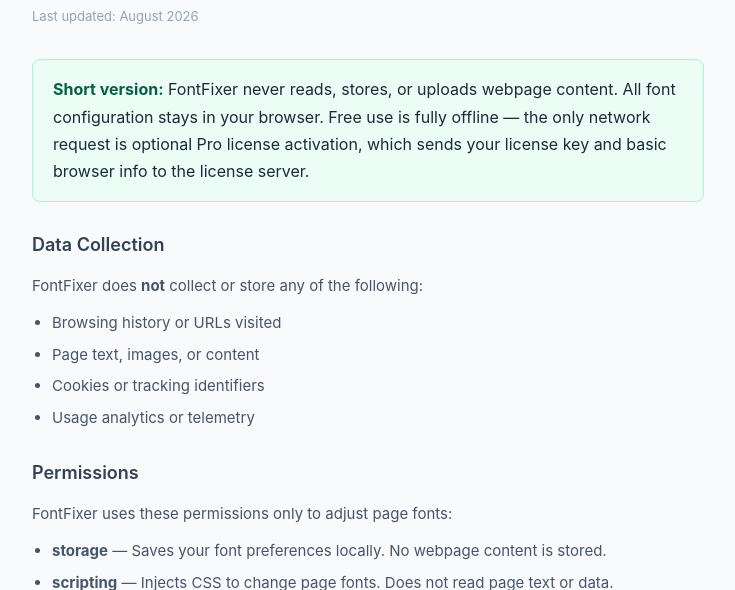
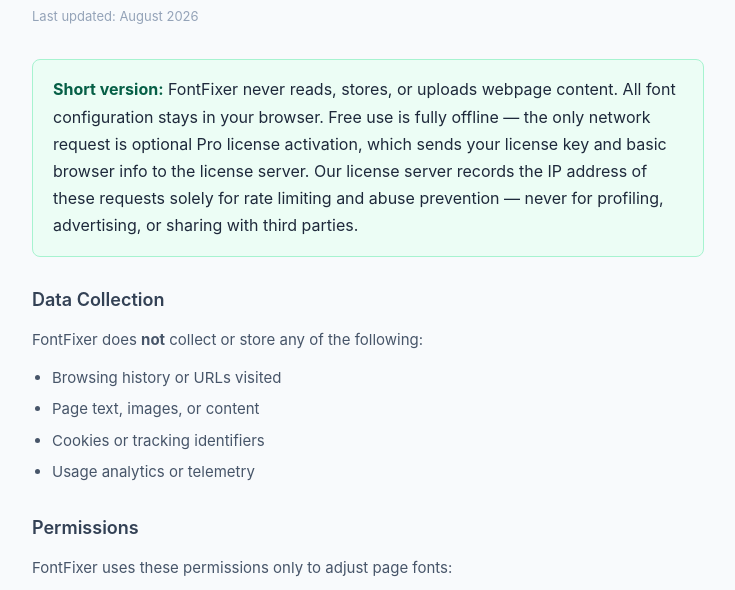
Before and after one commit to annmax1983/FontFixer, a plain HTML site: page privacy-policy.html in a window 1280 px wide. Shown: the part 140-730 px from the top of the page, without its empty margins (272-1007 px from the left). Drawn offline with Linux system fonts and the light colour scheme.

Commit message:
update privacy policy: license server IP logging

```diff
--- a/privacy-policy.html
+++ b/privacy-policy.html
@@ -79,11 +79,11 @@
 const I18N = {
   en: {
     title: '🔒 Privacy Policy', updated: 'Last updated: August 2026',
-    highlight: '<strong>Short version:</strong> FontFixer never reads, stores, or uploads webpage content. All font configuration stays in your browser. Free use is fully offline — the only network request is optional Pro license activation, which sends your license key and basic browser info to the license server.',
+    highlight: '<strong>Short version:</strong> FontFixer never reads, stores, or uploads webpage content. All font configuration stays in your browser. Free use is fully offline — the only network request is optional Pro license activation, which sends your license key and basic browser info to the license server. Our license server records the IP address of these requests solely for rate limiting and abuse prevention — never for profiling, advertising, or sharing with third parties.',
     h1: 'Data Collection', p1: 'FontFixer does <strong>not</strong> collect or store any of the following:', l1: ['Browsing history or URLs visited', 'Page text, images, or content', 'Cookies or tracking identifiers', 'Usage analytics or telemetry'],
     h2: 'Permissions', p2: 'FontFixer uses these permissions only to adjust page fonts:', l2: ['<strong>storage</strong> — Saves your font preferences locally. No webpage content is stored.', '<strong>scripting</strong> — Injects CSS to change page fonts. Does not read page text or data.', '<strong>activeTab</strong> — Only accesses the current tab when you interact with the extension.', '<strong>Host access</strong> — Lets saved styles be re-applied automatically on sites you have configured (Auto Apply). It never reads or uploads page content.'], p2note: 'Host access covers all sites so saved styles can be re-applied on any site you configure — it is never used to read or upload page content.',
     h3: 'Data Storage', p3: 'All settings are stored locally in your browser using <code>chrome.storage.local</code>. Data is deleted when you uninstall the extension.',
-    h4: 'License Activation & Network', p4: 'Free use works fully offline. If you activate a Pro license, FontFixer sends your license key, a device ID, and basic browser info (browser version, language, timezone) to our license server (api.annmax1983.com) to validate the license. No webpage content is ever sent.',
+    h4: 'License Activation & Network', p4: 'Free use works fully offline. If you activate a Pro license, FontFixer sends your license key, a random install identifier, and basic browser info (browser version, language, timezone) to our license server (api.annmax1983.com) to validate the license. No webpage content is ever sent.',
     h5: 'Open Source Fonts', p5: 'Built-in fonts (Noto Sans, Source Han Sans, Arial) are open-source or system fonts with commercial-use licenses.',
     h6: 'Contact', p6: 'If you have questions, please open an issue on <a href="https://github.com/annmax1983/FontFixer">GitHub</a>.',
     rights: 'All rights reserved.', gh: 'GitHub Repository'
@@ -94,7 +94,7 @@
     h1: '数据收集', p1: 'FontFixer <strong>不会</strong>收集或存储以下任何信息：', l1: ['浏览历史或访问的网址', '页面文字、图片或内容', 'Cookie 或跟踪标识符', '使用分析或遥测数据'],
     h2: '权限说明', p2: 'FontFixer 仅在调整页面字体时使用以下权限：', l2: ['<strong>storage</strong> — 在本地保存字体偏好，不存储网页内容', '<strong>scripting</strong> — 注入 CSS 修改页面字体，不读取页面文字或数据', '<strong>activeTab</strong> — 仅在您与扩展交互时访问当前标签页', '<strong>主机权限</strong> — 用于在您已配置的网站上自动重放已保存的样式（自动应用），从不读取或上传网页内容'], p2note: '主机权限覆盖所有网站，以便在您配置的任何站点上自动重放已保存的样式 — 它从不用于读取或上传网页内容。',
     h3: '数据存储', p3: '所有设置通过 <code>chrome.storage.local</code> 存储在浏览器本地。卸载扩展时数据会自动删除。',
-    h4: '授权激活与网络', p4: '免费使用完全离线。如果您激活 Pro 授权，FontFixer 会向我们的授权服务器（api.annmax1983.com）发送您的授权密钥、设备 ID 和基本浏览器信息（浏览器版本、语言、时区）以验证授权。永远不会发送任何网页内容。',
+    h4: '授权激活与网络', p4: '免费使用完全离线。如果您激活 Pro 授权，FontFixer 会向我们的授权服务器（api.annmax1983.com）发送您的授权密钥、随机安装标识和基本浏览器信息（浏览器版本、语言、时区）以验证授权。永远不会发送任何网页内容。',
     h5: '开源字体', p5: '内置字体（Noto Sans、思源黑体、Arial）均为开源或系统字体，具有商用授权。',
     h6: '联系方式', p6: '如有疑问，请在 <a href="https://github.com/annmax1983/FontFixer">GitHub</a> 上提交 Issue。',
     rights: '保留所有权利。', gh: 'GitHub 仓库'
@@ -105,40 +105,40 @@
     h1: 'データ収集', p1: 'FontFixer は以下の情報を<strong>収集・保存しません</strong>：', l1: ['閲覧履歴またはアクセスしたURL', 'ページテキスト、画像、コンテンツ', 'Cookie または追跡識別子', '使用分析またはテレメトリ'],
     h2: '権限', p2: 'FontFixer はページフォントの調整にのみ以下の権限を使用します：', l2: ['<strong>storage</strong> — フォント設定をローカル保存。ページコンテンツは保存しません。', '<strong>scripting</strong> — CSSを注入してフォントを変更。ページテキストやデータは読み取りません。', '<strong>activeTab</strong> — 拡張機能を操作した時のみ現在のタブにアクセス。', '<strong>ホストアクセス</strong> — 設定したサイトで保存済みのスタイルを自動的に再適用します（自動適用）。ページコンテンツの読み取りやアップロードは行いません。'], p2note: 'ホストアクセスは全サイトを対象とし、設定したサイトで保存済みスタイルを再適用するためにのみ使用されます — ページコンテンツの読み取りやアップロードには使用されません。',
     h3: 'データ保存', p3: 'すべての設定は <code>chrome.storage.local</code> でローカル保存されます。',
-    h4: 'ライセンス認証とネットワーク', p4: '無料利用は完全にオフラインで動作します。Proライセンスを認証する場合、FontFixer はライセンスキー、デバイスID、基本的なブラウザ情報（ブラウザバージョン、言語、タイムゾーン）をライセンスサーバー（api.annmax1983.com）に送信します。ウェブページのコンテンツが送信されることはありません。',
+    h4: 'ライセンス認証とネットワーク', p4: '無料利用は完全にオフラインで動作します。Proライセンスを認証する場合、FontFixer はライセンスキー、ランダムなインストール識別子、基本的なブラウザ情報（ブラウザバージョン、言語、タイムゾーン）をライセンスサーバー（api.annmax1983.com）に送信します。ウェブページのコンテンツが送信されることはありません。 ライセンスサーバーはこれらのリクエストの IP アドレスを、レート制限と不正利用防止のみを目的として記録します。プロファイリング、広告、第三者提供には一切使用しません。',
     h5: 'オープンソースフォント', p5: '内蔵フォント（Noto Sans、Source Han Sans、Arial）は商用ライセンスのオープンソースまたはシステムフォントです。',
     h6: 'お問い合わせ', p6: 'ご質問は <a href="https://github.com/annmax1983/FontFixer">GitHub</a> で Issue を作成してください。',
     rights: '全著作権所有。', gh: 'GitHub リポジトリ'
   },
   de: {
     title: '🔒 Datenschutzrichtlinie', updated: 'Letzte Aktualisierung: August 2026',
-    highlight: '<strong>Kurzfassung:</strong> FontFixer liest, speichert oder überträgt keine Webseiteninhalte. Alle Schrifteinstellungen bleiben in Ihrem Browser. Die kostenlose Nutzung ist vollständig offline — die einzige Netzwerkanfrage ist die optionale Pro-Lizenzaktivierung, die Ihren Lizenzschlüssel und grundlegende Browserinformationen an den Lizenzserver sendet.',
+    highlight: '<strong>Kurzfassung:</strong> FontFixer liest, speichert oder überträgt keine Webseiteninhalte. Alle Schrifteinstellungen bleiben in Ihrem Browser. Die kostenlose Nutzung ist vollständig offline — die einzige Netzwerkanfrage ist die optionale Pro-Lizenzaktivierung, die Ihren Lizenzschlüssel und grundlegende Browserinformationen an den Lizenzserver sendet. Unser Lizenzserver protokolliert die IP-Adresse dieser Anfragen ausschließlich zur Ratenbegrenzung und Missbrauchsabwehr – niemals für Profiling, Werbung oder Weitergabe an Dritte.',
     h1: 'Datenerfassung', p1: 'FontFixer <strong>erfasst oder speichert</strong> keine der folgenden Daten:', l1: ['Browserverlauf oder besuchte URLs', 'Seitentexte, Bilder oder Inhalte', 'Cookies oder Tracking-Kennungen', 'Nutzungsanalysen oder Telemetrie'],
     h2: 'Berechtigungen', p2: 'FontFixer verwendet diese Berechtigungen ausschließlich zur Anpassung der Seitenschriften:', l2: ['<strong>storage</strong> — Speichert Schrifteinstellungen lokal. Keine Webseiteninhalte werden gespeichert.', '<strong>scripting</strong> — Injiziert CSS zur Schriftänderung. Liest keine Seitentexte oder Daten.', '<strong>activeTab</strong> — Greift nur auf den aktuellen Tab zu, wenn Sie die Erweiterung verwenden.', '<strong>Host-Zugriff</strong> — Damit gespeicherte Stile auf von Ihnen konfigurierten Websites automatisch erneut angewendet werden können (Auto-Anwenden). Er liest oder überträgt niemals Seiteninhalte.'], p2note: 'Der Host-Zugriff umfasst alle Websites, damit gespeicherte Stile auf jeder von Ihnen konfigurierten Website erneut angewendet werden können — er wird niemals zum Lesen oder Übertragen von Seiteninhalten verwendet.',
     h3: 'Datenspeicherung', p3: 'Alle Einstellungen werden lokal im Browser über <code>chrome.storage.local</code> gespeichert.',
-    h4: 'Lizenzaktivierung und Netzwerk', p4: 'Die kostenlose Nutzung funktioniert vollständig offline. Wenn Sie eine Pro-Lizenz aktivieren, sendet FontFixer Ihren Lizenzschlüssel, eine Geräte-ID und grundlegende Browserinformationen (Browserversion, Sprache, Zeitzone) an unseren Lizenzserver (api.annmax1983.com). Es werden niemals Webseiteninhalte gesendet.',
+    h4: 'Lizenzaktivierung und Netzwerk', p4: 'Die kostenlose Nutzung funktioniert vollständig offline. Wenn Sie eine Pro-Lizenz aktivieren, sendet FontFixer Ihren Lizenzschlüssel, eine zufällige Installationskennung und grundlegende Browserinformationen (Browserversion, Sprache, Zeitzone) an unseren Lizenzserver (api.annmax1983.com). Es werden niemals Webseiteninhalte gesendet.',
     h5: 'Open-Source-Schriften', p5: 'Integrierte Schriften (Noto Sans, Source Han Sans, Arial) sind Open-Source- oder Systemschriften mit kommerzieller Lizenz.',
     h6: 'Kontakt', p6: 'Bei Fragen erstellen Sie bitte ein Issue auf <a href="https://github.com/annmax1983/FontFixer">GitHub</a>.',
     rights: 'Alle Rechte vorbehalten.', gh: 'GitHub-Repository'
   },
   es: {
     title: '🔒 Política de Privacidad', updated: 'Última actualización: agosto de 2026',
-    highlight: '<strong>Resumen:</strong> FontFixer nunca lee, almacena ni sube contenido de páginas web. Toda la configuración de fuentes permanece en su navegador. El uso gratuito es totalmente offline — la única solicitud de red es la activación opcional de la licencia Pro, que envía su clave de licencia e información básica del navegador al servidor de licencias.',
+    highlight: '<strong>Resumen:</strong> FontFixer nunca lee, almacena ni sube contenido de páginas web. Toda la configuración de fuentes permanece en su navegador. El uso gratuito es totalmente offline — la única solicitud de red es la activación opcional de la licencia Pro, que envía su clave de licencia e información básica del navegador al servidor de licencias. Nuestro servidor de licencias registra la dirección IP de estas solicitudes únicamente para limitar la tasa de peticiones y evitar abusos; nunca para elaborar perfiles, publicidad ni compartirla con terceros.',
     h1: 'Recopilación de Datos', p1: 'FontFixer <strong>no</strong> recopila ni almacena ninguna de las siguientes cosas:', l1: ['Historial de navegación o URLs visitadas', 'Texto, imágenes o contenido de páginas', 'Cookies o identificadores de seguimiento', 'Analíticas de uso o telemetría'],
     h2: 'Permisos', p2: 'FontFixer usa estos permisos solo para ajustar las fuentes de las páginas:', l2: ['<strong>storage</strong> — Guarda preferencias de fuente localmente. No almacena contenido web.', '<strong>scripting</strong> — Inyecta CSS para cambiar fuentes. No lee texto ni datos de páginas.', '<strong>activeTab</strong> — Solo accede a la pestaña actual cuando interactúa con la extensión.', '<strong>Acceso a hosts</strong> — Permite reaplicar automáticamente los estilos guardados en sitios que haya configurado (Aplicación automática). Nunca lee ni sube contenido de páginas.'], p2note: 'El acceso a hosts cubre todos los sitios para que los estilos guardados puedan reaplicarse en cualquier sitio que configure — nunca se usa para leer o subir contenido de páginas.',
     h3: 'Almacenamiento', p3: 'Todos los ajustes se almacenan localmente con <code>chrome.storage.local</code>.',
-    h4: 'Activación de licencia y red', p4: 'El uso gratuito funciona totalmente offline. Si activa una licencia Pro, FontFixer envía su clave de licencia, una ID de dispositivo e información básica del navegador (versión, idioma, zona horaria) a nuestro servidor de licencias (api.annmax1983.com). Nunca se envía contenido de páginas web.',
+    h4: 'Activación de licencia y red', p4: 'El uso gratuito funciona totalmente offline. Si activa una licencia Pro, FontFixer envía su clave de licencia, un identificador de instalación aleatorio e información básica del navegador (versión, idioma, zona horaria) a nuestro servidor de licencias (api.annmax1983.com). Nunca se envía contenido de páginas web.',
     h5: 'Fuentes de Código Abierto', p5: 'Las fuentes integradas (Noto Sans, Source Han Sans, Arial) son de código abierto o del sistema con licencia comercial.',
     h6: 'Contacto', p6: 'Si tiene preguntas, abra un issue en <a href="https://github.com/annmax1983/FontFixer">GitHub</a>.',
     rights: 'Todos los derechos reservados.', gh: 'Repositorio GitHub'
   },
   fr: {
     title: '🔒 Politique de Confidentialité', updated: 'Dernière mise à jour : août 2026',
-    highlight: '<strong>Résumé :</strong> FontFixer ne lit, ne stocke ni ne télécharge jamais le contenu des pages web. Toute la configuration reste dans votre navigateur. L\'utilisation gratuite est entièrement hors ligne — la seule requête réseau est l\'activation facultative de la licence Pro, qui envoie votre clé de licence et des informations de base sur le navigateur au serveur de licences.',
+    highlight: '<strong>Résumé :</strong> FontFixer ne lit, ne stocke ni ne télécharge jamais le contenu des pages web. Toute la configuration reste dans votre navigateur. L\'utilisation gratuite est entièrement hors ligne — la seule requête réseau est l\'activation facultative de la licence Pro, qui envoie votre clé de licence et des informations de base sur le navigateur au serveur de licences. Notre serveur de licences enregistre l\'adresse IP de ces requêtes uniquement pour limiter le débit et prévenir les abus — jamais pour du profilage, de la publicité ou un partage avec des tiers.',
     h1: 'Collecte de Données', p1: 'FontFixer ne collecte <strong>ni ne stocke</strong> aucune des informations suivantes :', l1: ['Historique de navigation ou URLs visitées', 'Texte, images ou contenu des pages', 'Cookies ou identifiants de suivi', 'Analyses d\'utilisation ou télémétrie'],
     h2: 'Permissions', p2: 'FontFixer n\'utilise ces permissions que pour ajuster les polices des pages :', l2: ['<strong>storage</strong> — Enregistre vos préférences de police localement.', '<strong>scripting</strong> — Injecte du CSS pour changer les polices. Ne lit pas le contenu des pages.', '<strong>activeTab</strong> — N\'accède à l\'onglet actuel que lorsque vous interagissez avec l\'extension.', '<strong>Accès aux hôtes</strong> — Permet de réappliquer automatiquement les styles enregistrés sur les sites que vous avez configurés (Application automatique). Il ne lit ni ne télécharge jamais le contenu des pages.'], p2note: 'L\'accès aux hôtes couvre tous les sites afin que les styles enregistrés puissent être réappliqués sur tout site configuré — il n\'est jamais utilisé pour lire ou télécharger le contenu des pages.',
     h3: 'Stockage', p3: 'Tous les paramètres sont stockés localement via <code>chrome.storage.local</code>.',
-    h4: 'Activation de la licence et réseau', p4: 'L\'utilisation gratuite fonctionne entièrement hors ligne. Si vous activez une licence Pro, FontFixer envoie votre clé de licence, un identifiant d\'appareil et des informations de base sur le navigateur (version, langue, fuseau horaire) à notre serveur de licences (api.annmax1983.com). Aucun contenu de page web n\'est jamais envoyé.',
+    h4: 'Activation de la licence et réseau', p4: 'L\'utilisation gratuite fonctionne entièrement hors ligne. Si vous activez une licence Pro, FontFixer envoie votre clé de licence, un identifiant d\'installation aléatoire et des informations de base sur le navigateur (version, langue, fuseau horaire) à notre serveur de licences (api.annmax1983.com). Aucun contenu de page web n\'est jamais envoyé.',
     h5: 'Polices Open Source', p5: 'Les polices intégrées (Noto Sans, Source Han Sans, Arial) sont open source ou des polices système avec licence commerciale.',
     h6: 'Contact', p6: 'Pour toute question, ouvrez un issue sur <a href="https://github.com/annmax1983/FontFixer">GitHub</a>.',
     rights: 'Tous droits réservés.', gh: 'Dépôt GitHub'
```
